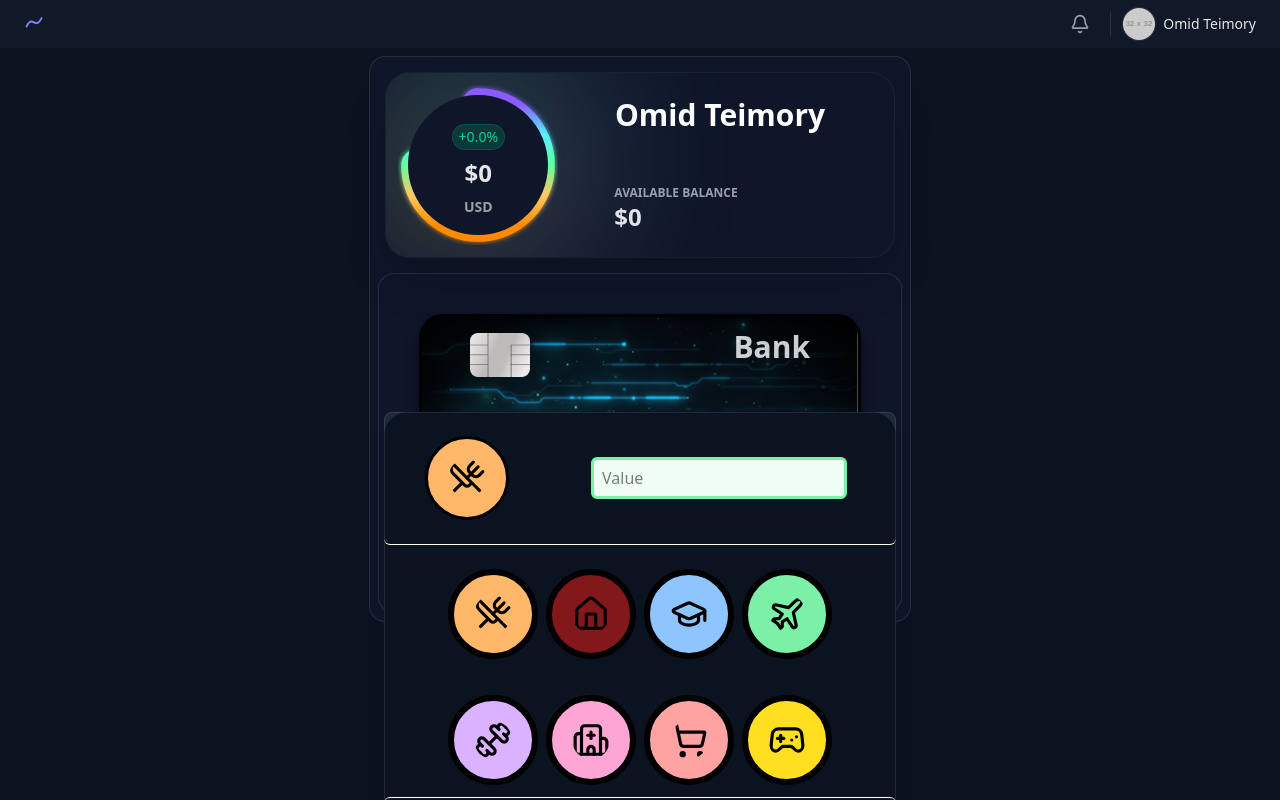
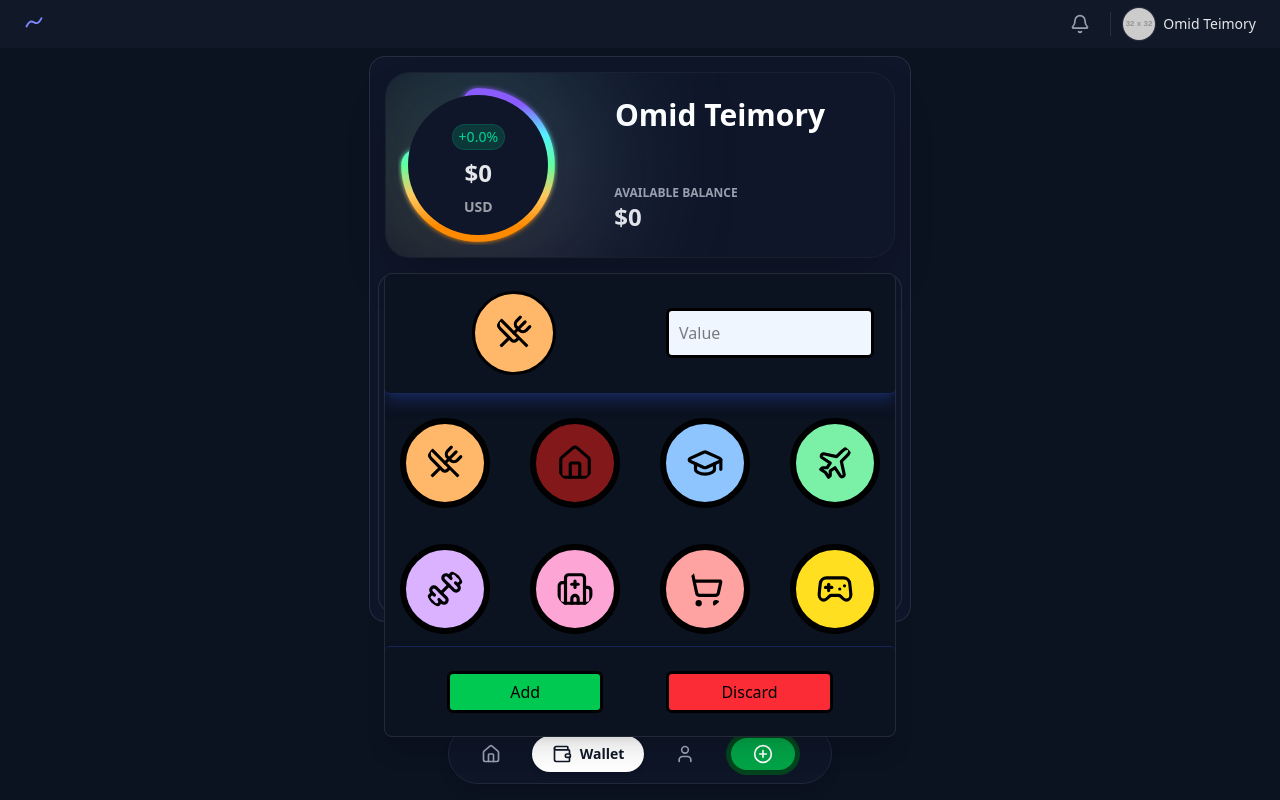
Before and after one commit to omid2007hope/Wallet, a React (Vite) app: page /Wallet in a window 1280 px wide. Both pictures are taken after a click on the button 763 px from the left and 754 px from the top of the page. Built offline with nearby package versions, Linux system fonts and the light colour scheme.

Commit message:
AddMenu version 1

```diff
--- a/src/components/Home/AddMenu.jsx
+++ b/src/components/Home/AddMenu.jsx
@@ -22,25 +22,25 @@ export default function AddMenu(props) {
   const iconList1 = [
     {
       icon: (
-        <UtensilsCrossed className="size-21 p-5 rounded-full border-3 border-black bg-orange-300 hover:bg-orange-300/80 active:bg-orange-300/50" />
+        <UtensilsCrossed className="size-19.5 md:size-21 lg:size-21 p-5 rounded-full border-3 border-black bg-orange-300 hover:bg-orange-300/80 active:bg-orange-300/50" />
       ),
       id: "UtensilsCrossed",
     },
     {
       icon: (
-        <House className="size-21 p-5 rounded-full border-3 border-black bg-red-900 hover:bg-red-900/80 active:bg-red-900/50" />
+        <House className="size-19.5 md:size-21 lg:size-21 p-5 rounded-full border-3 border-black bg-red-900 hover:bg-red-900/80 active:bg-red-900/50" />
       ),
       id: "House",
     },
     {
       icon: (
-        <GraduationCap className="size-21 p-5 rounded-full border-3 border-black bg-blue-300 hover:bg-blue-300/80 active:bg-blue-300/50" />
+        <GraduationCap className="size-19.5 md:size-21 lg:size-21 p-5 rounded-full border-3 border-black bg-blue-300 hover:bg-blue-300/80 active:bg-blue-300/50" />
       ),
       id: "GraduationCap",
     },
     {
       icon: (
-        <Plane className="size-21 p-5 rounded-full border-3 border-black bg-green-300 hover:bg-green-300/80 active:bg-green-300/50" />
+        <Plane className="size-19.5 md:size-21 lg:size-21 p-5 rounded-full border-3 border-black bg-green-300 hover:bg-green-300/80 active:bg-green-300/50" />
       ),
       id: "Plane",
     },
@@ -49,25 +49,25 @@ export default function AddMenu(props) {
   const iconList2 = [
     {
       icon: (
-        <Dumbbell className="size-21 p-5 rounded-full border-3 border-black bg-purple-300 hover:bg-purple-300/80 active:bg-purple-300/50" />
+        <Dumbbell className="size-19.5 md:size-21 lg:size-21 p-5 rounded-full border-3 border-black bg-purple-300 hover:bg-purple-300/80 active:bg-purple-300/50" />
       ),
       id: "Dumbbell",
     },
     {
       icon: (
-        <Hospital className="size-21 p-5 rounded-full border-3 border-black bg-pink-300 hover:bg-pink-300/80 active:bg-pink-300/50" />
+        <Hospital className="size-19.5 md:size-21 lg:size-21 p-5 rounded-full border-3 border-black bg-pink-300 hover:bg-pink-300/80 active:bg-pink-300/50" />
       ),
       id: "Hospital",
     },
     {
       icon: (
-        <ShoppingCart className="size-21 p-5 rounded-full border-3 border-black bg-red-300 hover:bg-red-300/80 active:bg-red-300/50" />
+        <ShoppingCart className="size-19.5 md:size-21 lg:size-21 p-5 rounded-full border-3 border-black bg-red-300 hover:bg-red-300/80 active:bg-red-300/50" />
       ),
       id: "ShoppingCart",
     },
     {
       icon: (
-        <Gamepad2 className="size-21 p-5 rounded-full border-3 border-black bg-yellow-300 hover:bg-yellow-300/80 active:bg-yellow-300/50" />
+        <Gamepad2 className="size-19.5 md:size-21 lg:size-21 p-5 rounded-full border-3 border-black bg-yellow-300 hover:bg-yellow-300/80 active:bg-yellow-300/50" />
       ),
       id: "Gamepad2",
     },
@@ -87,29 +87,29 @@ export default function AddMenu(props) {
           className="fixed inset-0 data-closed:opacity-0 data-enter:duration-300 data-enter:ease-out data-leave:duration-200 data-leave:ease-in"
         />
 
-        <div className="fixed bottom-16 md:bottom-0 lg:bottom-0 top-0 md:top-95 lg:top-95 left-0 md:left-0 lg:left-0 inset-0 z-50 w-screen overflow-y-auto">
+        <div className="fixed bottom-16 md:bottom-0 lg:bottom-0 top-0 md:top-50 lg:top-52.5 left-0 md:left-0 lg:left-0 inset-0 z-50 w-screen overflow-y-auto">
           <div className="flex min-h-full items-end justify-center p-4 text-center sm:items-center sm:p-0">
             <DialogPanel
               transition
               className="relative transform overflow-hidden rounded-lg bg-gray-800 text-left shadow-xl outline -outline-offset-1 outline-white/10 transition-all data-closed:translate-y-4 data-closed:opacity-0 data-enter:duration-300 data-enter:ease-out data-leave:duration-200 data-leave:ease-in sm:my-8 sm:w-full sm:max-w-lg data-closed:sm:translate-y-0 data-closed:sm:scale-95"
             >
-              <div className="w-full h-full flex flex-col justify-center items-center bg-[#0B1220] rounded-3xl boreder-3">
-                <div className="w-full h-full flex flex-row justify-around items-center border-b-1 border-white rounded-md py-2.5 md:py-6 lg:py-6">
-                  {icon}
+              <div className="w-full h-full flex flex-col justify-center items-center bg-[#0B1220]">
+                <div className="w-full flex flex-row justify-between items-center border-b-1 border-blue-950 shadow-lg shadow-blue-950 rounded-md py-2 md:py-4.5 lg:py-4.5">
+                  <div className="ml-12 md:ml-22 lg:ml-22">{icon}</div>
                   <input
                     placeholder="Value"
                     type="text"
-                    className="w-1/2 py-0.5 md:py-1.5 lg:py-1.5 pl-2 mr-2 bg-green-50 border-3 border-green-300 rounded-md flex flex-row justiy-center items-center"
+                    className="w-38.5 md:w-52 lg:w-52 py-1.5 md:py-2.5 lg:py-2.5 pl-2.5 mr-1.5 md:mr-5.5 lg:mr-5.5 border-3 border-balck rounded-md flex flex-row justiy-center items-center bg-blue-50 "
                   />
                 </div>
-                <div className="gap-2 flex flex-row justify-center items-center">
+                <div className="gap-0 md:gap-10 lg:gap-10 flex flex-row justify-center items-center">
                   {iconList1.map((item) => {
                     return (
                       <>
-                        <div className="w-full h-full px-0 p-3 md:pt-6 lg:pt-6 my flex flex-row justify-evenly items-center">
+                        <div className="px-0 p-3 md:pt-6 lg:pt-6 my flex flex-row justify-evenly items-center">
                           <button
                             onClick={() => setIcon(item.icon)}
-                            className="w-full h-full border-3 border-black rounded-full flex flex-row justify-around items-center"
+                            className="border-3 border-black rounded-full flex flex-row justify-around items-center"
                           >
                             {item.icon}
                           </button>
@@ -118,14 +118,14 @@ export default function AddMenu(props) {
                     );
                   })}
                 </div>
-                <div className="gap-2 flex flex-row justify-center items-center">
+                <div className="gap-0 md:gap-10 lg:gap-10 flex flex-row justify-center items-center">
                   {iconList2.map((item) => {
                     return (
                       <>
-                        <div className="w-full h-full px-0 p-3 md:pt-6 lg:pt-6 my flex flex-row justify-evenly items-center">
+                        <div className="px-0 p-3 md:pt-6 lg:pt-6 my flex flex-row justify-evenly items-center">
                           <button
                             onClick={() => setIcon(item.icon)}
-                            className="w-full h-full border-3 border-black rounded-full flex flex-row justify-around items-center"
+                            className="border-3 border-black rounded-full flex flex-row justify-around items-center"
                           >
                             {item.icon}
                           </button>
@@ -134,12 +134,12 @@ export default function AddMenu(props) {
                     );
                   })}
                 </div>
-                <div className="w-full h-full flex flex-row justify-evenly items-center border-t-1 border-white rounded-md py-2.5 md:py-6 lg:py-6">
-                  <button className="px-8 md:px-8 lg:px-8 py-1.5 flex flex-row justify-center items-center bg-green-500 hover:bg-green-500/80 active:bg-green-500/50 rounded-md">
+                <div className="w-full h-full flex flex-row justify-evenly items-center border-t-1 border-blue-950 shadow-lg shadow-blue-950 rounded-md py-2.5 md:py-6 lg:py-6">
+                  <button className="px-12 md:px-15 lg:px-15 py-1.5 flex flex-row justify-center items-center bg-green-500 hover:bg-green-500/80 active:bg-green-500/50 rounded-md border-3">
                     Add
                   </button>
                   <button
-                    className="px-6 md:px-6 lg:px-6 py-1.5 flex flex-row justify-center items-center bg-red-500 hover:bg-red-500/80 active:bg-red-500/50 rounded-md"
+                    className="px-10 md:px-13 lg:px-13 py-1.5 flex flex-row justify-center items-center bg-red-500 hover:bg-red-500/80 active:bg-red-500/50 rounded-md border-3"
                     onClick={() => props.setOpen(false)}
                   >
                     Discard
```
